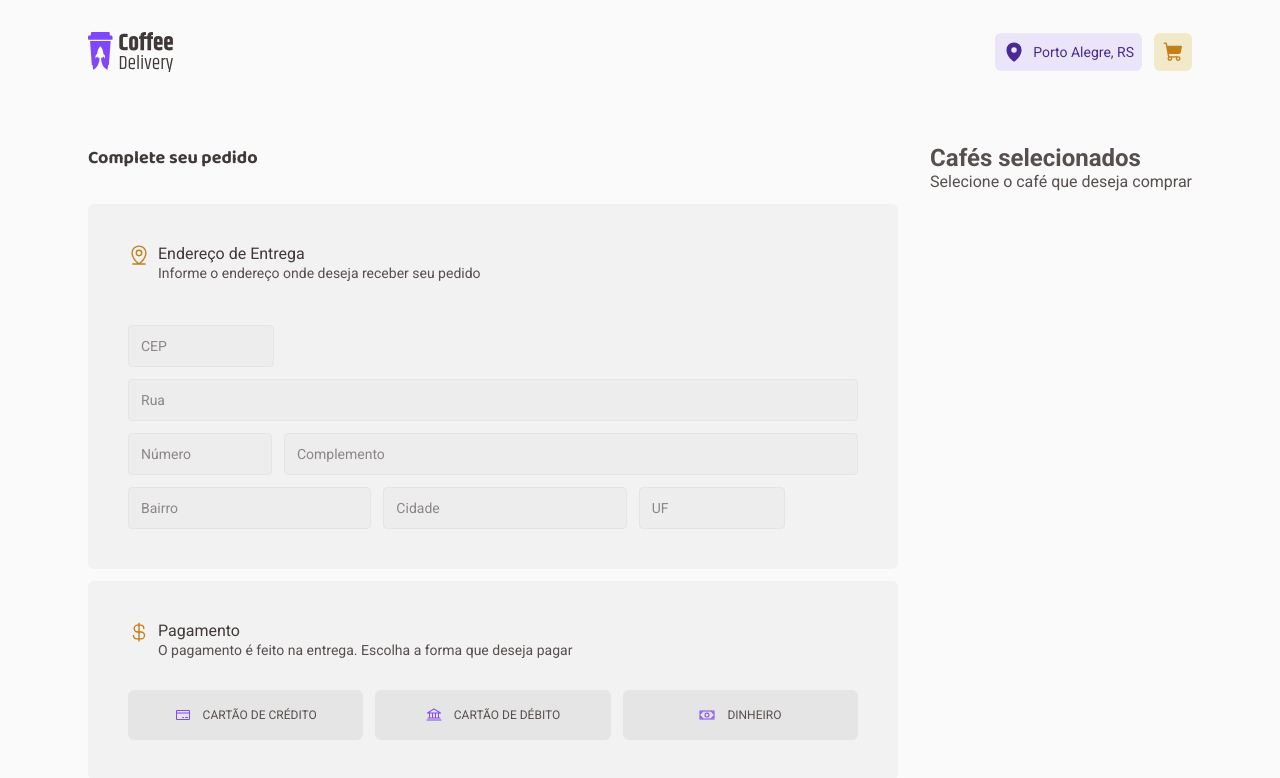
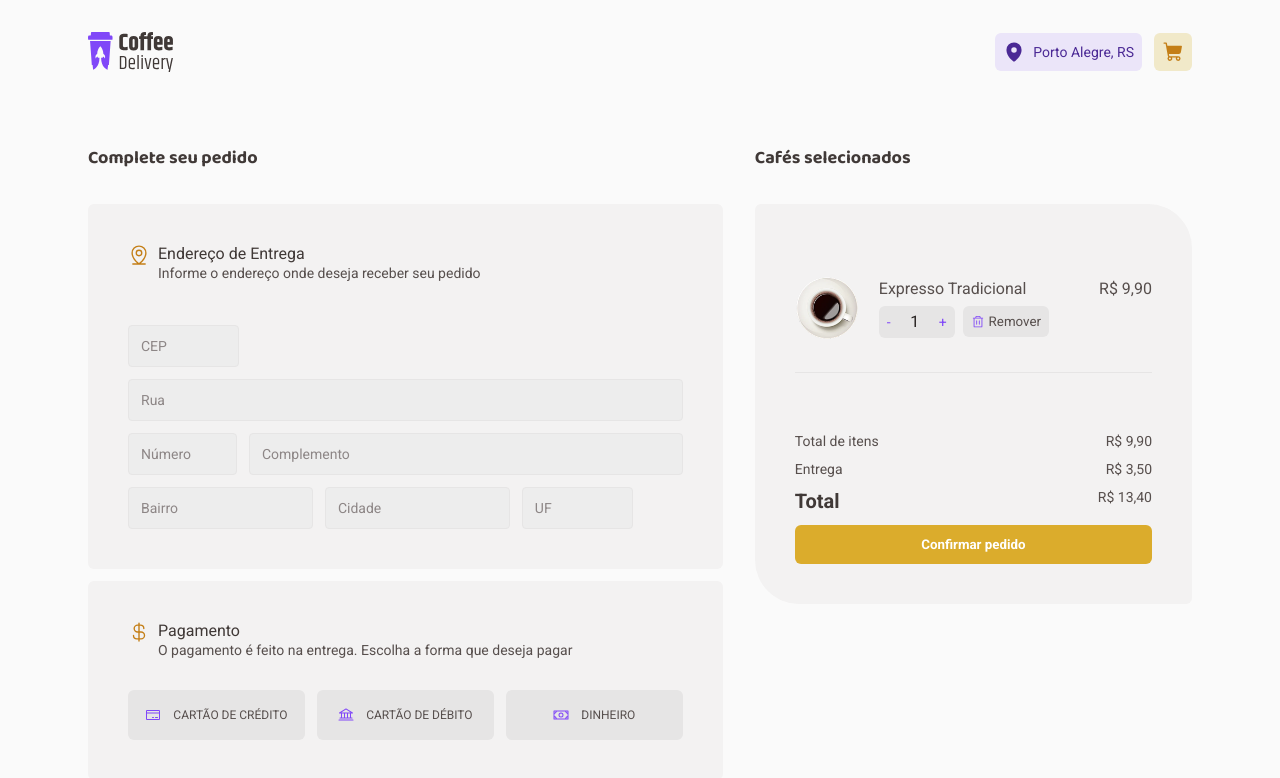
Before and after one commit to gustavoeguedes/coffee-delivery, a React (Vite) app: page /checkout in a window 1280 px wide. Shown: the top 778 px of the page. Built offline with nearby package versions, Linux system fonts and the light colour scheme.

Commit message:
feat: implement CompleteOrder component with item quantity management and total calculation

```diff
--- a/src/pages/Checkout/components/CompleteOrder/index.tsx
+++ b/src/pages/Checkout/components/CompleteOrder/index.tsx
@@ -1,9 +1,91 @@
+import {
+  ButtonRemove,
+  Card,
+  CardsContainer,
+  CompleteOrderButton,
+  CompleteOrderContainer,
+  Counter,
+  MainContainer,
+  TotalContainer,
+} from './styles'
+
+import americano from '../../../../assets/americano.png'
+import { TrashIcon } from '@phosphor-icons/react'
+import { CartContext } from '../../../../contexts/CartContext'
+import { useContext } from 'react'
+
 export function CompleteOrder() {
+  const { cartItems } = useContext(CartContext)
   return (
-    <div>
+    <CompleteOrderContainer>
       <h2>Cafés selecionados</h2>
-      <p>Selecione o café que deseja comprar</p>
-      <div></div>
-    </div>
+      <MainContainer>
+        <CardsContainer>
+          {cartItems.map((item) => (
+            <Card key={item.id}>
+              <img src={item.image} alt="" />
+              <div>
+                <div>
+                  <p>{item.name}</p>
+                  <div>
+                    <Counter>
+                      <button>-</button>
+                      <input type="number" value={item.quantity} readOnly />
+                      <button>+</button>
+                    </Counter>
+                    <ButtonRemove type="button">
+                      <TrashIcon size={14} />
+                      Remover
+                    </ButtonRemove>
+                  </div>
+                </div>
+                <div>
+                  <p>R$ {item.priceInCents.toFixed(2)}</p>
+                </div>
+              </div>
+            </Card>
+          ))}
+          <Card>
+            <img src={americano} alt="" />
+            <div>
+              <div>
+                <p>Expresso Tradicional</p>
+                <div>
+                  <Counter>
+                    <button>-</button>
+                    <input type="number" value="1" />
+                    <button>+</button>
+                  </Counter>
+                  <ButtonRemove type="button">
+                    <TrashIcon size={14} />
+                    Remover
+                  </ButtonRemove>
+                </div>
+              </div>
+              <div>
+                <p>R$ 9,90</p>
+              </div>
+            </div>
+          </Card>
+        </CardsContainer>
+        <TotalContainer>
+          <div>
+            <p>Total de itens</p>
+            <p>R$ 9,90</p>
+          </div>
+          <div>
+            <p>Entrega</p>
+            <p>R$ 3,50</p>
+          </div>
+          <div>
+            <h3>Total</h3>
+            <p>R$ 13,40</p>
+          </div>
+        </TotalContainer>
+        <CompleteOrderButton type="submit">
+          Confirmar pedido
+        </CompleteOrderButton>
+      </MainContainer>
+    </CompleteOrderContainer>
   )
 }
--- a/src/pages/Checkout/components/CompleteOrder/styles.ts
+++ b/src/pages/Checkout/components/CompleteOrder/styles.ts
@@ -0,0 +1,150 @@
+import styled from 'styled-components'
+
+export const CompleteOrderContainer = styled.div`
+  display: flex;
+  flex-direction: column;
+  gap: 2rem;
+
+  h2 {
+    color: ${(props) => props.theme['base-subtitle']};
+    font-size: 1.125rem;
+    font-family: 'Baloo 2', sans-serif;
+  }
+`
+export const MainContainer = styled.div`
+  display: flex;
+  flex-direction: column;
+  gap: 0.75rem;
+  background: ${(props) => props.theme['base-card']};
+  padding: 2.5rem;
+  border-radius: 6px 44px 6px 44px;
+`
+
+export const CardsContainer = styled.div`
+  display: flex;
+  flex-direction: column;
+  gap: 0.75rem;
+  margin-bottom: 1.5rem;
+`
+
+export const Card = styled.div`
+  display: flex;
+  gap: 1.25rem;
+  align-items: center;
+  padding: 2rem 0;
+  border-bottom: 1px solid ${(props) => props.theme['base-button']};
+
+  img {
+    width: 4rem;
+    border-radius: 6px;
+  }
+
+  div {
+    display: flex;
+    flex-direction: row;
+    gap: 3.125rem;
+
+    div {
+      display: flex;
+      flex-direction: column;
+      gap: 0.5rem;
+
+      div {
+        display: flex;
+        justify-content: space-between;
+        align-items: center;
+        flex-direction: row;
+        gap: 0.5rem;
+      }
+    }
+  }
+`
+export const ButtonRemove = styled.button`
+  background-color: ${(props) => props.theme['base-button']};
+  color: ${(props) => props.theme['base-text']};
+  border: none;
+  border-radius: 6px;
+  padding: 0 0.5rem;
+  display: flex;
+  align-items: center;
+  gap: 0.25rem;
+  padding: 0.5rem;
+  cursor: pointer;
+
+  svg {
+    color: ${(props) => props.theme.purple};
+  }
+`
+export const CompleteOrderButton = styled.button`
+  width: 100%;
+  padding: 0.75rem 0.5rem;
+  background: ${(props) => props.theme.yellow};
+  color: ${(props) => props.theme.white};
+  border: none;
+  border-radius: 6px;
+  font-weight: 700;
+`
+export const Counter = styled.div`
+  display: flex;
+  gap: 0.5rem;
+  align-items: center;
+  justify-content: center;
+  background: ${(props) => props.theme['base-button']};
+  border-radius: 6px;
+  padding: 0rem 0.5rem;
+
+  input {
+    width: 2rem;
+    height: 2rem;
+    text-align: center;
+    border: none;
+    background: none;
+    color: ${(props) => props.theme['base-title']};
+    font-size: 1rem;
+    line-height: 1.3;
+    padding: 0;
+
+    &:focus {
+      outline: none;
+    }
+  }
+  input::-webkit-outer-spin-button,
+  input::-webkit-inner-spin-button {
+    -webkit-appearance: none;
+    appearance: none;
+    margin: 0;
+  }
+
+  input[type='number'] {
+    -moz-appearance: textfield;
+    appearance: none;
+  }
+
+  button {
+    background: none;
+    border: none;
+    color: ${(props) => props.theme.purple};
+    cursor: pointer;
+    font-size: 0.875rem;
+  }
+`
+
+export const TotalContainer = styled.div`
+  display: flex;
+  flex-direction: column;
+  gap: 0.75rem;
+  margin-top: 1.5rem;
+
+  div {
+    display: flex;
+    justify-content: space-between;
+    font-size: 0.875rem;
+    color: ${(props) => props.theme['base-text']};
+
+    h3 {
+      color: ${(props) => props.theme['base-subtitle']};
+      font-size: 1.25rem;
+      font-weight: 700;
+    }
+  }
+`
```
